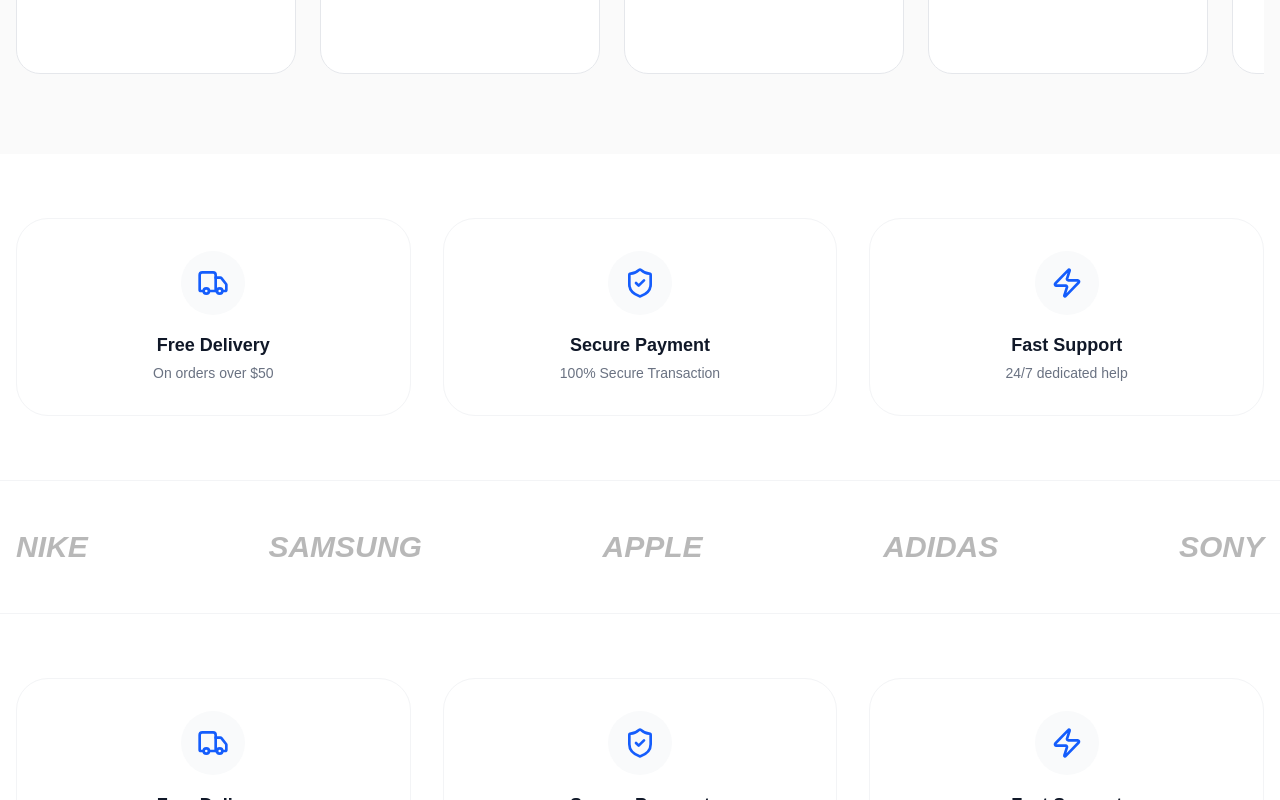
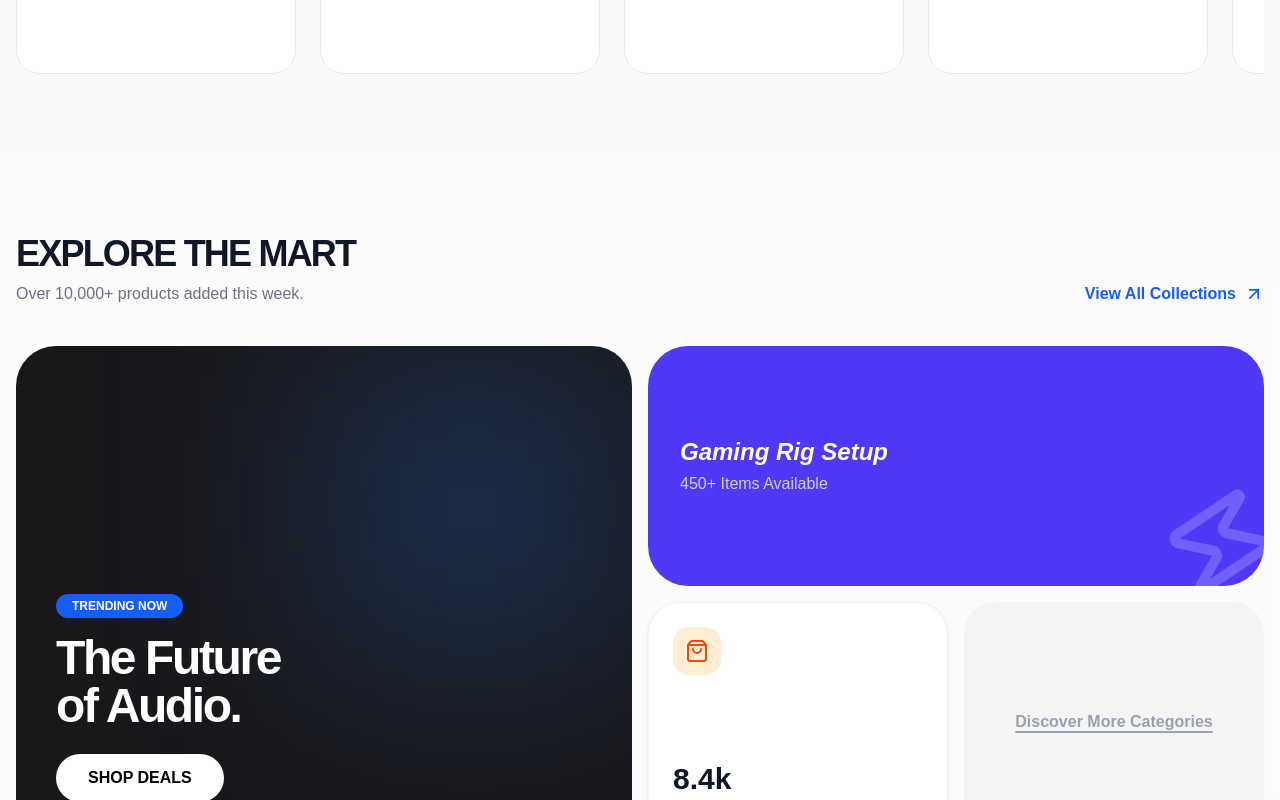
Before and after one commit to aminur-tech/shop-mart, a Next.js app: page / in a window 1280 px wide. Shown: the part 2000-2800 px from the top of the page. Built offline with nearby package versions, Linux system fonts and the light colour scheme.

Commit message:
Animation added

```diff
--- a/package.json
+++ b/package.json
@@ -10,6 +10,7 @@
   },
   "dependencies": {
     "aos": "^2.3.4",
+    "framer-motion": "^12.34.0",
     "lucide-react": "^0.564.0",
     "next": "16.1.6",
     "react": "19.2.3",
--- a/src/component/Home/BrandLogos.jsx
+++ b/src/component/Home/BrandLogos.jsx
@@ -1,10 +1,44 @@
+"use client";
+import { motion } from "framer-motion";
+
+const brands = [
+  "NIKE", "SAMSUNG", "APPLE", "ADIDAS", "SONY",
+  "NIKE", "SAMSUNG", "APPLE", "ADIDAS", "SONY" // Duplicated for seamless loop
+];
+
 export default function BrandLogos() {
   return (
-    <div className="py-12 border-y border-gray-100">
-      <div className="max-w-7xl mx-auto px-4 flex justify-between items-center opacity-30 grayscale overflow-x-auto gap-12">
-        {['NIKE', 'SAMSUNG', 'APPLE', 'ADIDAS', 'SONY'].map(brand => (
-          <span key={brand} className="text-3xl font-black italic">{brand}</span>
-        ))}
+    <div className="py-16 bg-white border-y border-gray-100 overflow-hidden">
+      <div className="max-w-7xl mx-auto px-4 mb-8">
+        <p className="text-center text-sm font-bold text-gray-400 uppercase tracking-[0.2em]">
+          Official Marketplace Partners
+        </p>
+      </div>
+
+      <div className="relative flex overflow-hidden">
+        {/* Infinite Scroll Container */}
+        <motion.div
+          className="flex whitespace-nowrap gap-16 items-center"
+          animate={{ x: ["0%", "-50%"] }}
+          transition={{
+            ease: "linear",
+            duration: 20,
+            repeat: Infinity,
+          }}
+        >
+          {brands.map((brand, index) => (
+            <span
+              key={index}
+              className="text-4xl md:text-5xl font-black italic text-gray-200 hover:text-blue-600 transition-colors cursor-default select-none tracking-tighter"
+            >
+              {brand}
+            </span>
+          ))}
+        </motion.div>
+
+        {/* Gradient Overlays for "Fade Out" effect on edges */}
+        <div className="absolute inset-y-0 left-0 w-32 bg-gradient-to-r from-white to-transparent z-10" />
+        <div className="absolute inset-y-0 right-0 w-32 bg-gradient-to-l from-white to-transparent z-10" />
       </div>
     </div>
   );
--- a/src/component/Home/CategoryRibbon.jsx
+++ b/src/component/Home/CategoryRibbon.jsx
@@ -12,7 +12,7 @@ const categories = [
 export default function CategoryRibbon() {
   return (
     <section className="py-8 bg-white overflow-hidden">
-      <div className="max-w-7xl mx-auto px-4 flex gap-8 overflow-x-auto no-scrollbar">
+      <div className="max-w-7xl mx-auto px-4 flex gap-8 overflow-x-auto no-scrollbar justify-center">
         {categories.map((cat) => (
           <div key={cat.name} className="flex flex-col items-center min-w-[90px] cursor-pointer group">
             <div className={`w-16 h-16 rounded-full flex items-center justify-center transition-transform group-hover:scale-110 ${cat.color}`}>
--- a/src/component/Home/Testimonial.jsx
+++ b/src/component/Home/Testimonial.jsx
@@ -1,23 +1,69 @@
-import { Truck, ShieldCheck, Zap } from 'lucide-react';
+"use client";
+import { motion } from "framer-motion";
+import { ArrowUpRight, ShoppingBag, Zap } from "lucide-react";
 
-export default function TrustSection() {
-  const perks = [
-    { icon: Truck, title: 'Free Delivery', text: 'On orders over $50' },
-    { icon: ShieldCheck, title: 'Secure Payment', text: '100% Secure Transaction' },
-    { icon: Zap, title: 'Fast Support', text: '24/7 dedicated help' },
-  ];
+export default function BentoGrid() {
+  return (
+    <section className="py-20 bg-gray-50/50">
+      <div className="max-w-7xl mx-auto px-4">
+        <div className="flex justify-between items-end mb-10">
+          <div>
+            <h2 className="text-4xl font-black tracking-tighter text-gray-900">EXPLORE THE MART</h2>
+            <p className="text-gray-500 mt-2 font-medium">Over 10,000+ products added this week.</p>
+          </div>
+          <button className="hidden md:flex items-center gap-2 font-bold text-blue-600 hover:gap-4 transition-all">
+            View All Collections <ArrowUpRight size={20} />
+          </button>
+        </div>
 
-  return (
-    <section className="max-w-7xl mx-auto px-4 py-16 grid grid-cols-1 md:grid-cols-3 gap-8">
-      {perks.map((p, i) => (
-        <div key={i} className="flex flex-col items-center text-center p-8 bg-white border border-gray-100 rounded-[2rem]">
-          <div className="bg-gray-50 p-4 rounded-full mb-4 text-blue-600">
-            <p.icon size={32} />
-          </div>
-          <h4 className="font-bold text-lg text-gray-900">{p.title}</h4>
-          <p className="text-gray-500 text-sm mt-1">{p.text}</p>
+        <div className="grid grid-cols-1 md:grid-cols-4 gap-4 auto-rows-[240px]">
+          {/* Main Hero Card - Spans 2 cols, 2 rows */}
+          <motion.div
+            whileHover={{ y: -5 }}
+            className="md:col-span-2 md:row-span-2 relative rounded-[2.5rem] bg-zinc-900 overflow-hidden group p-10"
+          >
+            <div className="relative z-10 h-full flex flex-col justify-end">
+              <span className="bg-blue-600 w-fit px-4 py-1 rounded-full text-xs font-bold text-white mb-4">TRENDING NOW</span>
+              <h3 className="text-white text-5xl font-extrabold leading-none tracking-tighter">The Future <br/> of Audio.</h3>
+              <button className="mt-6 bg-white text-black px-8 py-3 rounded-full font-black w-fit hover:bg-blue-600 hover:text-white transition-colors">SHOP DEALS</button>
+            </div>
+            <div className="absolute top-0 right-0 w-80 h-80 bg-blue-500/20 blur-[100px]" />
+          </motion.div>
+
+          {/* Featured Category - Spans 2 cols, 1 row */}
+          <motion.div
+            whileHover={{ scale: 0.98 }}
+            className="md:col-span-2 bg-indigo-600 rounded-[2.5rem] p-8 relative overflow-hidden flex items-center justify-between"
+          >
+            <div className="z-10">
+              <h3 className="text-white text-2xl font-bold italic">Gaming Rig Setup</h3>
+              <p className="text-indigo-200 mt-1">450+ Items Available</p>
+            </div>
+            <Zap className="text-white/20 absolute -right-4 -bottom-4 rotate-12" size={120} />
+          </motion.div>
+
+          {/* Small Data Cards */}
+          <motion.div
+            whileHover={{ y: -5 }}
+            className="bg-white border border-gray-100 rounded-[2rem] p-6 flex flex-col justify-between shadow-sm"
+          >
+            <div className="bg-orange-100 w-12 h-12 rounded-2xl flex items-center justify-center text-orange-600">
+              <ShoppingBag size={24} />
+            </div>
+            <div>
+              <p className="text-3xl font-black text-gray-900">8.4k</p>
+              <p className="text-sm text-gray-500 font-bold uppercase tracking-widest">Active Sales</p>
+            </div>
+          </motion.div>
+
+          <motion.div
+            whileHover={{ y: -5 }}
+            className="bg-zinc-100 rounded-[2rem] p-6 flex flex-col justify-center items-center text-center group cursor-pointer"
+          >
+            <p className="text-gray-400 font-bold group-hover:text-blue-600 transition-colors underline decoration-2 underline-offset-4">Discover More Categories</p>
+          </motion.div>
         </div>
-      ))}
+      </div>
     </section>
   );
 }
--- a/src/component/Home/TrustSection.jsx
+++ b/src/component/Home/TrustSection.jsx
@@ -1,23 +1,86 @@
-import { Truck, ShieldCheck, Zap } from 'lucide-react';
+"use client";
+import { useEffect } from 'react';
+import { Truck, ShieldCheck, Headphones, CreditCard } from 'lucide-react';
+import AOS from 'aos';
+import 'aos/dist/aos.css';
 
 export default function TrustSection() {
+  useEffect(() => {
+    AOS.init({
+      duration: 1000,
+      once: true,
+      easing: 'ease-in-out',
+    });
+  }, []);
+
   const perks = [
-    { icon: Truck, title: 'Free Delivery', text: 'On orders over $50' },
-    { icon: ShieldCheck, title: 'Secure Payment', text: '100% Secure Transaction' },
-    { icon: Zap, title: 'Fast Support', text: '24/7 dedicated help' },
+    {
+      icon: Truck,
+      title: 'Global Logistics',
+      text: 'Seamless delivery to over 120 countries with real-time tracking.',
+      delay: "0"
+    },
+    {
+      icon: ShieldCheck,
+      title: 'Buyer Protection',
+      text: 'Full refund if the item is not as described or not delivered.',
+      delay: "200"
+    },
+    {
+      icon: Headphones,
+      title: 'Expert Support',
+      text: 'Our concierge team is available 24/7 for your every need.',
+      delay: "400"
+    },
   ];
 
   return (
-    <section className="max-w-7xl mx-auto px-4 py-16 grid grid-cols-1 md:grid-cols-3 gap-8">
-      {perks.map((p, i) => (
-        <div key={i} className="flex flex-col items-center text-center p-8 bg-white border border-gray-100 rounded-[2rem]">
-          <div className="bg-gray-50 p-4 rounded-full mb-4 text-blue-600">
-            <p.icon size={32} />
-          </div>
-          <h4 className="font-bold text-lg text-gray-900">{p.title}</h4>
-          <p className="text-gray-500 text-sm mt-1">{p.text}</p>
+    <section className="bg-gray-50/50 py-24 overflow-hidden">
+      <div className="max-w-7xl mx-auto px-4">
+        {/* Section Header for "Huge Data" feel */}
+        <div className="text-center mb-16" data-aos="fade-up">
+          <h2 className="text-4xl font-black tracking-tight text-gray-900 italic uppercase">
+            Why Thousands Choose <span className="text-blue-600">Shop-Mart</span>
+          </h2>
+          <p className="text-gray-500 mt-4 max-w-2xl mx-auto font-medium">
+            We’ve processed over 2 million secure transactions this year alone.
+          </p>
         </div>
-      ))}
+
+        <div className="grid grid-cols-1 md:grid-cols-3 gap-8">
+          {perks.map((p, i) => (
+            <div
+              key={i}
+              data-aos="fade-up"
+              data-aos-delay={p.delay}
+              className="group relative bg-white p-10 rounded-[2.5rem] border border-gray-100 shadow-sm hover:shadow-2xl hover:shadow-blue-100/50 transition-all duration-500"
+            >
+              {/* Background Accent Element */}
+              <div className="absolute top-0 right-0 p-8 opacity-[0.03] group-hover:opacity-[0.08] transition-opacity">
+                <p.icon size={120} />
+              </div>
+
+              <div className="relative z-10">
+                <div className="bg-blue-600 w-16 h-16 rounded-2xl flex items-center justify-center text-white mb-8 shadow-lg shadow-blue-200 group-hover:rotate-[10deg] transition-transform duration-300">
+                  <p.icon size={32} />
+                </div>
+
+                <h4 className="font-black text-2xl text-gray-900 mb-4 tracking-tight">
+                  {p.title}
+                </h4>
+
+                <p className="text-gray-500 leading-relaxed font-medium">
+                  {p.text}
+                </p>
+
+                <div className="mt-6 flex items-center gap-2 text-blue-600 font-bold text-sm cursor-pointer opacity-0 group-hover:opacity-100 transition-opacity">
+                  Learn More <span>→</span>
+                </div>
+              </div>
+            </div>
+          ))}
+        </div>
+      </div>
     </section>
   );
 }
```
Also changed, not shown: 1 other file (tests, documents, lock files or other folders).
